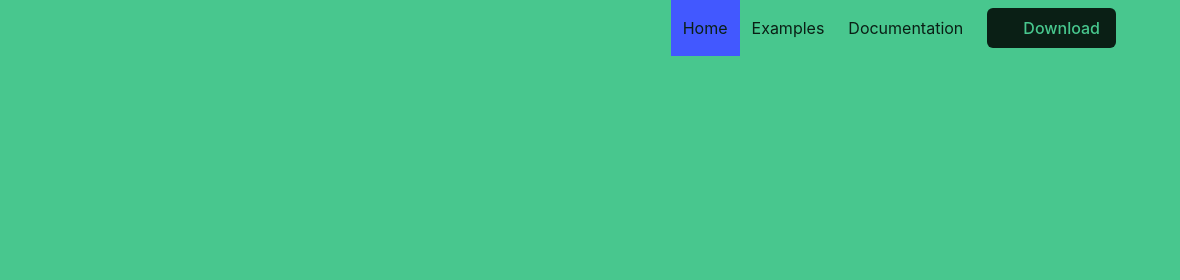
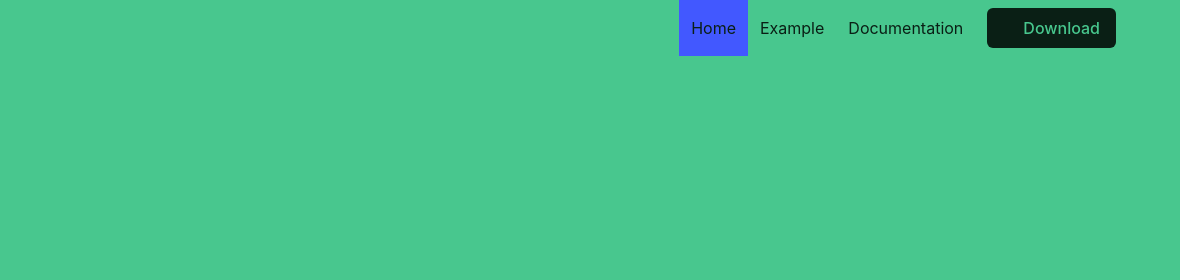
Before and after one commit to JanaBartonovaO/janabartonovao.github.io-2, a plain HTML site: page index.html in a window 1280 px wide. Shown: the top 280 px of the page, 100-1280 px from the left. Drawn offline with nearby package versions, Linux system fonts and the light colour scheme.

Commit message:
Nové stránky

```diff
--- a/index.html
+++ b/index.html
@@ -28,7 +28,7 @@
                     <div id="navbarMenuHeroC" class="navbar-menu">
                         <div class="navbar-end">
                             <a class="navbar-item is-active"> Home </a>
-                            <a class="navbar-item"> Examples </a>
+                            <a class="navbar-item"> Example </a>
                             <a class="navbar-item"> Documentation </a>
                             <span class="navbar-item">
                                 <a class="button is-success is-inverted">
```
